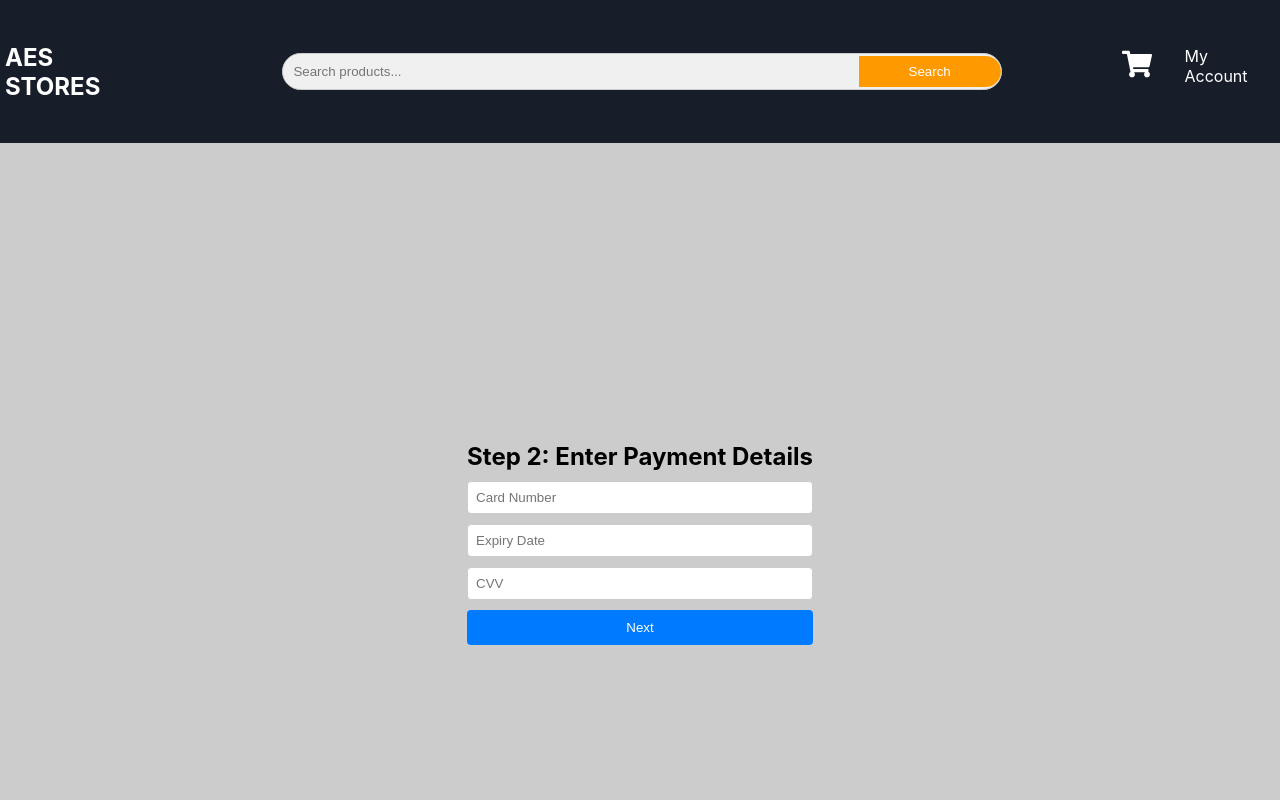
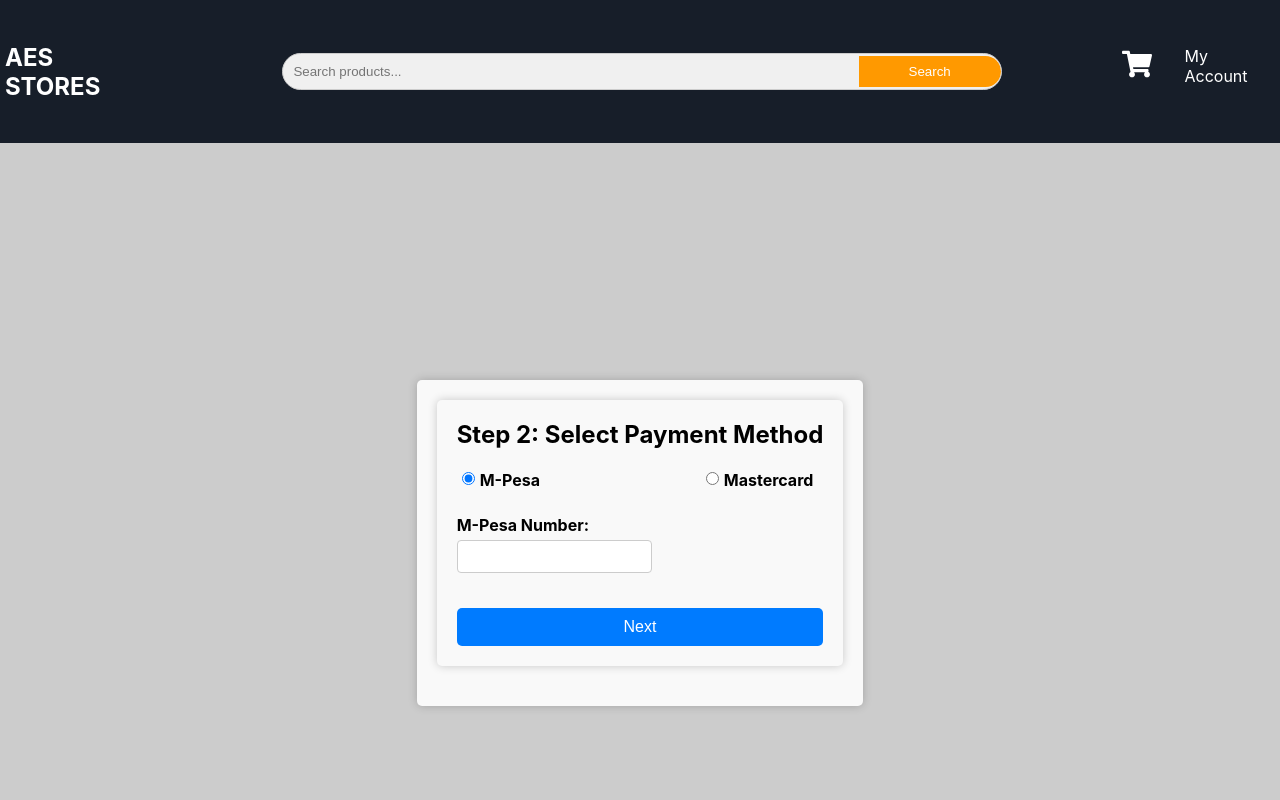
Before and after one commit to smsharon/online-store, a React (Create React App) app: page /checkout in a window 1280 px wide. Both pictures are taken after typing "Sample", "Sample", "Sample", "Sample" into the empty fields and a click on the button "Next". Shown: the top 800 px of the page. Built offline with nearby package versions, Linux system fonts and the light colour scheme; data requests are answered from the project's data file.

Commit message:
feat :style step 2 of checkout

```diff
--- a/db.json
+++ b/db.json
@@ -377,18 +377,7 @@
       "brand": "Latlux"
     }
   ],
-  "cart": [
-    {
-      "id": 1,
-      "category_id": 1,
-      "image": "https://ke.jumia.is/unsafe/fit-in/300x300/filters:fill(white)/product/25/421243/1.jpg?3486.jpg",
-      "name": "Fashion Dress Floral Blue",
-      "price": "1,000",
-      "description": "A beautiful blue floral dress suitable for various occasions.",
-      "specifications": "Material: Cotton blend; Sizes: S, M, L; Colors: Blue, White",
-      "brand": "Fashionable Trends"
-    }
-  ],
+  "cart": [],
   "users": [],
   "login": [
     {
--- a/src/components/Checkout.css
+++ b/src/components/Checkout.css
@@ -81,3 +81,71 @@
   .confirmation-details {
     margin-top: 20px;
   }
+
+  /* Add these styles to your Checkout.css or a separate CSS file */
+.checkout-step.payment {
+  background-color: #f9f9f9;
+  padding: 20px;
+  border-radius: 5px;
+  box-shadow: 0px 0px 10px rgba(0, 0, 0, 0.2);
+
+}
+
+.checkout-step.payment h2 {
+  font-size: 24px;
+  margin-bottom: 20px;
+}
+
+.checkout-step.payment label {
+  font-weight: bold;
+  margin-right: 10px;
+}
+
+.checkout-step.payment input[type="radio"] {
+  margin-right: 5px;
+}
+
+.checkout-step.payment form {
+  margin-top: 20px;
+}
+
+.checkout-step.payment div {
+  margin-bottom: 20px;
+}
+
+.checkout-step.payment div label,
+.checkout-step.payment div input {
+  display: flex;
+  margin-bottom: 5px;
+}
+
+.checkout-step.payment button {
+  background-color: #007bff;
+  color: #fff;
+  padding: 10px 20px;
+  border: none;
+  border-radius: 5px;
+  cursor: pointer;
+  font-size: 16px;
+}
+
+.checkout-step.payment button:hover {
+  background-color: #0056b3;
+}
+
+.payment-label {
+  display: inline-block;
+  margin-right: 20px; /* Adjust the spacing between labels */
+  font-weight: bold;
+}
+
+.payment-method {
+  display: flex;
+  justify-content: space-between; /* Arrange items with space between them */
+}
+
+/* Style for payment method labels */
+.payment-label {
+  display: flex;
+  align-items: center; /* Vertically align text with the radio input */
+}
--- a/src/components/Checkout.js
+++ b/src/components/Checkout.js
@@ -32,6 +32,7 @@ function AddressInput({ onNext }) {
           placeholder="Full Name"
           value={formData.name}
           onChange={handleChange}
+          required
         />
         <input
           type="text"
@@ -39,6 +40,7 @@ function AddressInput({ onNext }) {
           placeholder="Address"
           value={formData.address}
           onChange={handleChange}
+          required
         />
         <input
           type="text"
@@ -46,6 +48,7 @@ function AddressInput({ onNext }) {
           placeholder="City"
           value={formData.city}
           onChange={handleChange}
+          required
         />
         <input
           type="text"
@@ -53,6 +56,7 @@ function AddressInput({ onNext }) {
           placeholder="Postal Code"
           value={formData.postalCode}
           onChange={handleChange}
+          required
         />
         <button type="submit">Next</button>
       </form>
@@ -63,47 +67,68 @@ function AddressInput({ onNext }) {
 
 // Step 2: Payment
 function Payment({ onNext, addressData }) {
-  const [paymentData, setPaymentData] = useState({
-    cardNumber: '',
-    expiryDate: '',
-    cvv: '',
-  });
+  const [paymentMethod, setPaymentMethod] = useState('mpesa');
+  const [paymentDetails, setPaymentDetails] = useState('');
 
-  const handleChange = (e) => {
-    const { name, value } = e.target;
-    setPaymentData({ ...paymentData, [name]: value });
+  const handlePaymentMethodChange = (method) => {
+    setPaymentMethod(method);
   };
 
   const handleSubmit = (e) => {
     e.preventDefault();
-    onNext('confirmation', { ...addressData, paymentData }); // Proceed to the Confirmation step
+    onNext('confirmation', { ...addressData, paymentMethod, paymentDetails });
   };
 
   return (
-    <div>
-      <h2>Step 2: Enter Payment Details</h2>
+    <div className="checkout-step payment">
+      <h2>Step 2: Select Payment Method</h2>
+      <div className="payment-method">
+        <label className="payment-label">
+          <input
+            type="radio"
+            name="paymentMethod"
+            value="mpesa"
+            checked={paymentMethod === 'mpesa'}
+            onChange={() => handlePaymentMethodChange('mpesa')}
+          />
+          M-Pesa
+        </label>
+        <label className="payment-label">
+          <input
+            type="radio"
+            name="paymentMethod"
+            value="mastercard"
+            checked={paymentMethod === 'mastercard'}
+            onChange={() => handlePaymentMethodChange('mastercard')}
+          />
+          Mastercard
+        </label>
+      </div>
       <form onSubmit={handleSubmit}>
+        {paymentMethod === "mpesa" && (
+          <div className="payment-details">
+            <label htmlFor="mpesaNumber">M-Pesa Number:</label>
             <input
               type="text"
-          name="cardNumber"
-          placeholder="Card Number"
-          value={paymentData.cardNumber}
-          onChange={handleChange}
+              id="mpesaNumber"
+              value={paymentDetails}
+              onChange={(e) => setPaymentDetails(e.target.value)}
+              required
             />
+          </div>
+        )}
+        {paymentMethod === "mastercard" && (
+          <div className="payment-details">
+            <label htmlFor="cardNumber">Card Number:</label>
             <input
               type="text"
-          name="expiryDate"
-          placeholder="Expiry Date"
-          value={paymentData.expiryDate}
-          onChange={handleChange}
+              id="cardNumber"
+              value={paymentDetails}
+              onChange={(e) => setPaymentDetails(e.target.value)}
+              required
             />
-        <input
-          type="text"
-          name="cvv"
-          placeholder="CVV"
-          value={paymentData.cvv}
-          onChange={handleChange}
-        />
+          </div>
+        )}
         <button type="submit">Next</button>
       </form>
     </div>
```
Lines whose indentation alone changed are shown as unchanged.
